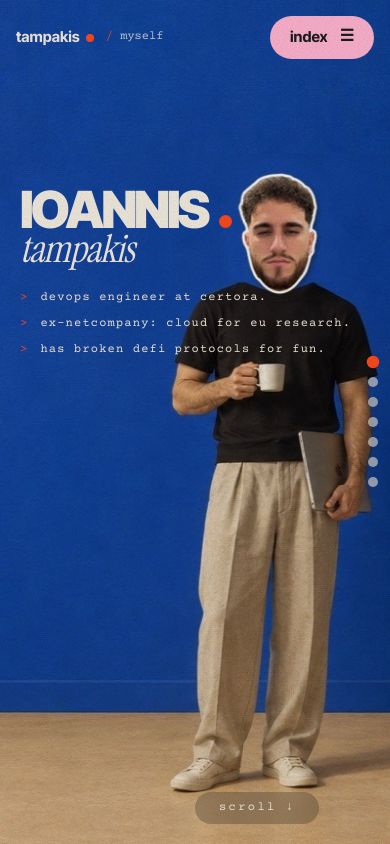
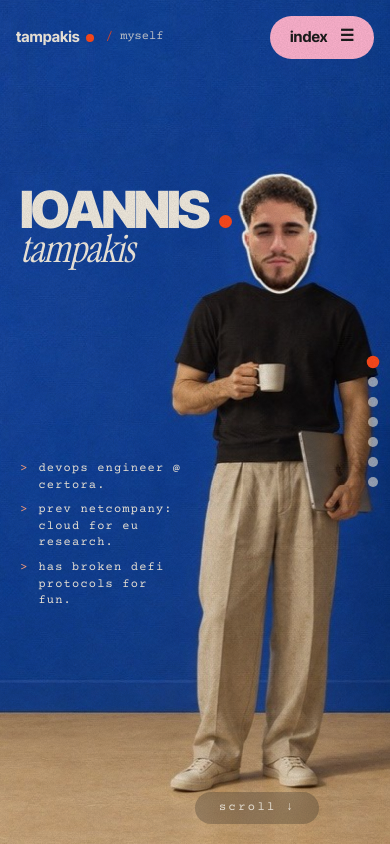
Before and after one commit to giannistbs/Portfolio, a Next.js app: page / in a window 390 px wide. Built offline with nearby package versions, Linux system fonts and the light colour scheme.

Commit message:
Phones: say hi links all on the wall, intro lines at leg height, softer coral markers; reword intro lines

```diff
--- a/src/surreal/chapters.tsx
+++ b/src/surreal/chapters.tsx
@@ -8,6 +8,7 @@ export type Chapter = {
   wall: string;
   floor: string;
   horizon: number; // % from the top where the wall meets the floor
+  horizonPhone?: number; // same, on phones (defaults to horizon)
   image?: string;
   imageMobile?: string; // taller version used on phones so the top isn't hidden by the header
   ink: "light" | "dark";
@@ -56,19 +57,27 @@ function Tags({ items }: { items: string[] }) {
 }
 
 
-const INTRO = ["devops engineer at certora.", "ex-netcompany: cloud for eu research.", "has broken defi protocols for fun."];
+const INTRO = ["devops engineer @ certora.", "prev netcompany: cloud for eu research.", "has broken defi protocols for fun."];
 
-function IntroLines({ className }: { className: string }) {
+function IntroLines({ className, wrap = false }: { className: string; wrap?: boolean }) {
+  // wrap: narrow column (phones) where lines may break; each line pops in instead of being typed
   return (
     <div className={`space-y-2 font-mono text-[12px] tracking-[0.1em] sm:text-[15px] sm:tracking-[0.12em] ${className}`}>
-      {INTRO.map((line, i) => (
+      {INTRO.map((line, i) =>
+        wrap ? (
+          <p key={line} className="pop flex gap-2.5 leading-snug" style={d(700 + i * 260)}>
+            <span className="text-dot-soft">&gt;</span>
+            <span>{line}</span>
+          </p>
+        ) : (
           <p key={line} className="flex gap-3">
             <span className="text-dot">&gt;</span>
             <span className="type-in inline-block" style={{ ...d(700 + i * 650), "--n": line.length, "--t": "620ms" } as React.CSSProperties}>
               {line}
             </span>
           </p>
-      ))}
+        ),
+      )}
     </div>
   );
 }
@@ -97,8 +106,8 @@ export const CHAPTERS: Chapter[] = [
           </span>
           <span className="font-serif text-[clamp(2.4rem,7.5vw,7rem)] italic tracking-tight">tampakis</span>
         </h1>
-        {/* phones: under the name, cream on the blue wall */}
-        <IntroLines className="mt-6 text-paper sm:hidden" />
+        {/* phones: lower down at leg height, in a narrow column left of the figure, cream on the blue wall */}
+        <IntroLines wrap className="mb-[25vh] mt-auto max-w-[47%] text-paper sm:hidden" />
         {/* larger screens: on the floor, as before */}
         <IntroLines className="mb-[4vh] mt-auto hidden text-ink sm:block" />
       </div>
@@ -258,6 +267,7 @@ export const CHAPTERS: Chapter[] = [
     wall: "#1a4ba7",
     floor: "#d0ad82",
     horizon: 62,
+    horizonPhone: 86,
     ink: "light",
     render: () => (
       <div className="flex h-full flex-col">
@@ -266,7 +276,7 @@ export const CHAPTERS: Chapter[] = [
         </h2>
         {/* phones: right under the heading, cream on the blue wall, label above each link.
             larger screens: on the floor, label and link side by side, as before */}
-        <div className="mt-10 space-y-5 font-mono text-[13px] tracking-[0.06em] text-paper sm:mb-24 sm:mt-auto sm:space-y-2 sm:text-base sm:tracking-[0.08em] sm:text-ink">
+        <div className="mt-10 space-y-5 pr-6 font-mono text-[12px] tracking-[0.04em] text-paper sm:pr-0 sm:mb-24 sm:mt-auto sm:space-y-2 sm:text-base sm:tracking-[0.08em] sm:text-ink">
           {[
             ["email", `mailto:${SITE.socials.mail}`, SITE.socials.mail],
             ["github", SITE.socials.github, "github.com/giannistbs"],
@@ -274,11 +284,21 @@ export const CHAPTERS: Chapter[] = [
             ["audits", SITE.socials.audits, "github.com/giannistbs/audit-portfolio"],
           ].map(([k, href, text], i) => (
             <p key={k} className="pop flex gap-3" style={d(500 + i * 120)}>
-              <span className="text-dot">&gt;</span>
+              <span className="text-dot-soft sm:text-dot">&gt;</span>
               <span className="flex min-w-0 flex-col gap-1 sm:flex-row sm:gap-3">
                 <span className="text-[11px] uppercase tracking-[0.2em] text-paper/60 sm:w-20 sm:text-base sm:normal-case sm:tracking-[0.08em] sm:text-ink/70">{k}</span>
-                <a href={href} target={k === "email" ? undefined : "_blank"} rel="noopener noreferrer" className="break-all font-bold underline-offset-4 hover:underline sm:break-normal">
-                  {text}
+                <a href={href} target={k === "email" ? undefined : "_blank"} rel="noopener noreferrer" className="font-bold underline-offset-4 hover:underline">
+                  {/* let long links wrap only after a "/" */}
+                  {text.split("/").map((part, j, all) => (
+                    <span key={j}>
+                      {part}
+                      {j < all.length - 1 && (
+                        <>
+                          /<wbr />
+                        </>
+                      )}
+                    </span>
+                  ))}
                 </a>
               </span>
             </p>
--- a/src/surreal/surreal.tsx
+++ b/src/surreal/surreal.tsx
@@ -251,8 +251,12 @@ function Boot() {
 
 function ChapterView({ ch }: { ch: Chapter }) {
   return (
-    <section className="absolute inset-0" style={{ background: ch.floor }} aria-label={ch.label}>
-      <div className="absolute inset-x-0 top-0" style={{ height: `${ch.horizon}%`, background: ch.wall }} />
+    <section
+      className="absolute inset-0 [--hz:var(--hz-phone)] sm:[--hz:var(--hz-wide)]"
+      style={{ background: ch.floor, "--hz-wide": `${ch.horizon}%`, "--hz-phone": `${ch.horizonPhone ?? ch.horizon}%` } as React.CSSProperties}
+      aria-label={ch.label}
+    >
+      <div className="absolute inset-x-0 top-0" style={{ height: "var(--hz)", background: ch.wall }} />
       {ch.image ? (
         <picture>
           {ch.imageMobile && <source media="(max-width: 639px)" srcSet={ch.imageMobile} />}
@@ -278,15 +282,15 @@ function BigMark({ ch }: { ch: Chapter }) {
     <div aria-hidden className="pointer-events-none absolute inset-0">
       <span
         className="pop absolute right-[6vw] font-serif italic leading-none text-paper/80"
-        style={{ bottom: `${100 - ch.horizon - 6}%`, fontSize: "min(52vh, 40vw)", "--d": "120ms" } as React.CSSProperties}
+        style={{ bottom: "calc(94% - var(--hz))", fontSize: "min(52vh, 40vw)", "--d": "120ms" } as React.CSSProperties}
       >
         {ch.mark}
       </span>
       <span
         className="pop absolute right-[30vw] hidden size-[7vmin] rounded-full bg-dot sm:block"
-        style={{ bottom: `${100 - ch.horizon + 2}%`, "--d": "420ms" } as React.CSSProperties}
+        style={{ bottom: "calc(102% - var(--hz))", "--d": "420ms" } as React.CSSProperties}
       />
-      <div className="absolute inset-x-0" style={{ top: `${ch.horizon}%`, height: "6%", background: "linear-gradient(rgba(0,0,0,.10), transparent)" }} />
+      <div className="absolute inset-x-0" style={{ top: "var(--hz)", height: "6%", background: "linear-gradient(rgba(0,0,0,.10), transparent)" }} />
     </div>
   );
 }
--- a/tailwind.config.ts
+++ b/tailwind.config.ts
@@ -17,6 +17,7 @@ const config: Config = {
         paper: "#f3ece0",
         ink: "#1b1b1b",
         dot: "#ff4a1c",
+        "dot-soft": "#ffa285", // lighter coral for the accent on the blue wall (more legible than dot)
         pill: "#ffb3cf",
         mustard: "#c9a033",
         // /tech site (theme tokens)
```
Lines whose indentation alone changed are shown as unchanged.
